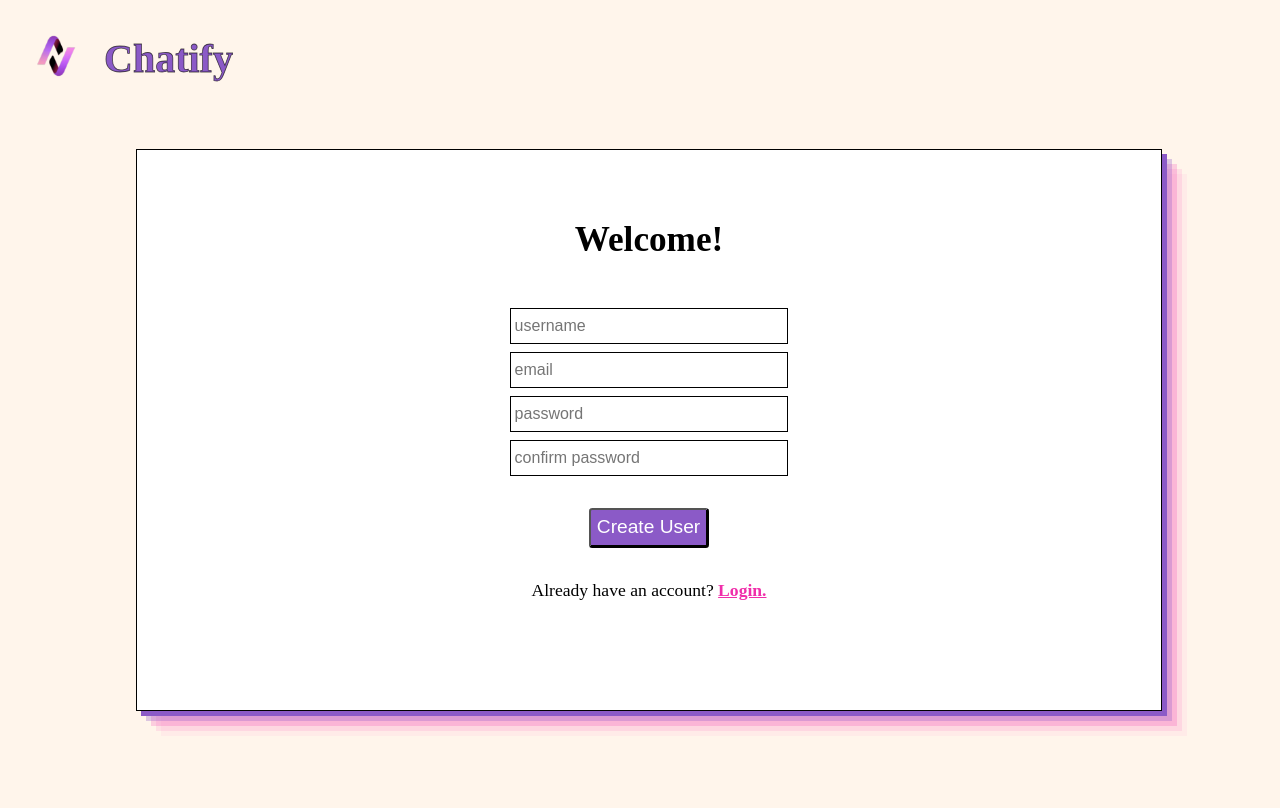
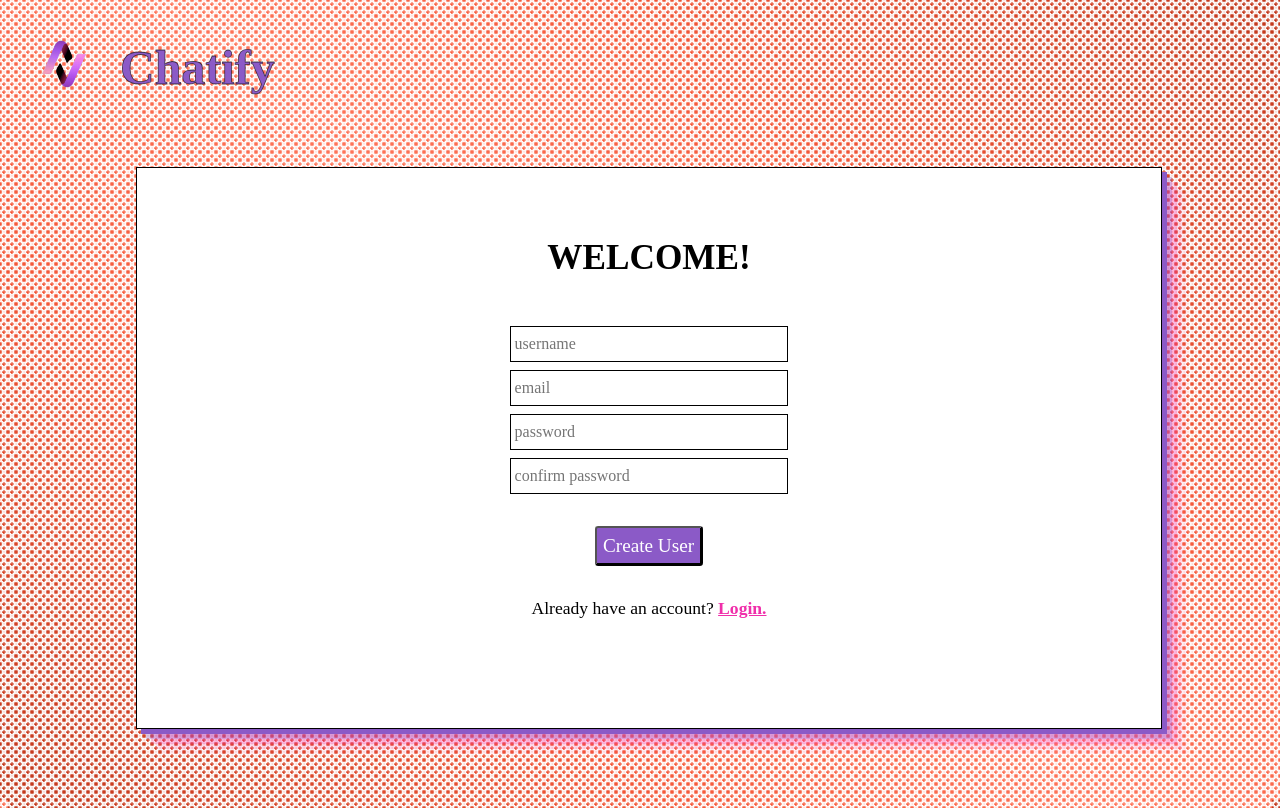
Before and after one commit to KashyapTolemy/CHAT-APP, a React (Vite) app in the folder public/chatapp/: page /register in a window 1280 px wide. Built offline with nearby package versions, Linux system fonts and the light colour scheme; no server answers; a web font is replaced by a local one.

Commit message:
login/register done

```diff
--- a/public/chatapp/index.html
+++ b/public/chatapp/index.html
@@ -2,7 +2,7 @@
 <html lang="en">
   <head>
     <meta charset="UTF-8" />
-    <link rel="icon" type="" href="../chatapp/public/images/1.png" />
+    <link rel="icon" type="image/png" href="../chatapp/public/images/logo1.png" />
     <meta name="viewport" content="width=device-width, initial-scale=1.0" />
     <title>Chatify</title>
   </head>
--- a/public/chatapp/src/index.css
+++ b/public/chatapp/src/index.css
@@ -1,4 +1,7 @@
 *
 {
-    background: rgb(255,245,235);
+    background:   radial-gradient(ellipse farthest-corner, transparent 0%, transparent 35%, #fff 30%, #fff 40%, transparent 90%), radial-gradient(ellipse farthest-corner at 0px 0px, transparent 0%, transparent 20%, #fff 15%, #fff 20%, transparent 50%), radial-gradient(ellipse farthest-corner at 8px 8px, transparent 0%, transparent 20%, #fff 15%, #fff 20%, transparent 50%), radial-gradient(ellipse farthest-corner at 0px 8px, transparent 0%, transparent 20%, #fff 15%, #fff 20%, transparent 40%), radial-gradient(ellipse farthest-corner at 8px 0px, transparent 0%, transparent 20%, #fff 15%, #fff 20%, transparent 50%),  linear-gradient(40deg, #bd2d10 0, #f4502f 30%, #ff6e51 50%, #f4502f 70%, #bd2d10 100%);
+    background-size: 8px 8px, 8px 8px, 8px 8px, 8px 8px, 8px 8px, 100% 100%;
 }
+
+/* rgb(255,245,235); */
--- a/public/chatapp/src/pages/Login/Login.jsx
+++ b/public/chatapp/src/pages/Login/Login.jsx
@@ -123,12 +123,12 @@ export default function Login() {
           variants={variants}
           animate={cursorVariant}
         /> */}
-          <div className={styles.brand}>
+          <a href= "./" className={styles.brand}>
             <img src="/images/logo1.png" className={styles.brand_img}></img>
             <h1 className={styles.brand_title}>Chatify</h1>
-          </div>
+          </a>
         <form onMouseEnter={textEnter} onMouseLeave={textLeave} className={styles.form} onSubmit={(event) => handleSubmit(event)}>
-          <div className={styles.welcome_text}>Welcome!</div>
+          <div className={styles.welcome_text}>WELCOME!</div>
           <input
             type="text"
             placeholder="username"
--- a/public/chatapp/src/pages/Register/Register.jsx
+++ b/public/chatapp/src/pages/Register/Register.jsx
@@ -143,12 +143,12 @@ const Register = () => {
           variants={variants}
           animate={cursorVariant}
         /> */}
-          <div className={styles.brand}>
+          <a href="./" className={styles.brand}>
             <img src="/images/logo1.png" className={styles.brand_img}></img>
             <h1 className={styles.brand_title}>Chatify</h1>
-          </div>
+          </a>
         <form onMouseEnter={textEnter} onMouseLeave={textLeave} className={styles.form} onSubmit={(event) => handleSubmit(event)}>
-          <div className={styles.welcome_text}>Welcome!</div>
+          <div className={styles.welcome_text}>WELCOME!</div>
           <input
             type="text"
             placeholder="username"
@@ -183,7 +183,7 @@ const Register = () => {
           </span>
         </form>
       </div>
-      <ToastContainer className={styles.toastcontainer} />
+      <ToastContainer />
     </>
   );
 };
--- a/public/chatapp/src/pages/Register/style.module.scss
+++ b/public/chatapp/src/pages/Register/style.module.scss
@@ -10,16 +10,21 @@
         display: flex;
         flex-direction: row;
         height: max-content;
-
+        width: max-content;
+        text-decoration: none;
+        background: transparent;
         .brand_img {
-            height: 6rem;
-            width: 6rem;
+            height: 7rem;
+            width: 7rem;
+            background: transparent;
         }
 
         .brand_title {
-            font-size: 2.5rem;
+            background: transparent;
+            font-size: 3rem;
             color: rgb(139, 90, 199);
             -webkit-text-stroke: 0.05rem rgba(6, 5, 5, 0.662);
+
         }
     }
 
@@ -54,7 +59,7 @@
             padding-bottom: 3rem;
             font-size: 2.2rem;
             font-weight: 700;
-            font-family: "Lora", serif;
+            font-family: "Rock Salt", cursive;
         }
 
         .username {
@@ -65,7 +70,7 @@
             font-size: 1rem;
             color: black;
             border: 0.1rem solid black;
-
+            font-family: "Dekko", cursive;
             &::placeholder {
                 padding: 0.1rem;
             }
@@ -79,7 +84,7 @@
             font-size: 1rem;
             color: black;
             border: 0.1rem solid black;
-
+            font-family: "Dekko", cursive;
             &::placeholder {
                 padding: 0.1rem;
             }
@@ -93,7 +98,7 @@
             font-size: 1rem;
             color: black;
             border: 0.1rem solid black;
-
+            font-family: "Dekko", cursive;
             &::placeholder {
                 padding: 0.1rem;
             }
@@ -107,7 +112,7 @@
             font-size: 1rem;
             color: black;
             border: 0.1rem solid black;
-
+            font-family: "Dekko", cursive;
             &::placeholder {
                 padding: 0.1rem;
             }
@@ -124,7 +129,7 @@
             border-right: 0.2rem solid black;
             border-radius: 0.2rem;
             transition: transform 0.3s;
-
+            font-family: "Dekko", cursive;
             &:hover {
                 transform: scale(1.05);
             }
@@ -138,7 +143,7 @@
             padding: 5%;
             padding-top: 1rem;
             line-break: loose;
-
+            font-family: "Rock Salt", cursive;
             .login {
                 background: transparent;
                 height: 4rem;
--- a/public/chatapp/src/styles/globals.scss
+++ b/public/chatapp/src/styles/globals.scss
@@ -1,5 +1,9 @@
 @import url('https://fonts.googleapis.com/css2?family=Lora:ital,wght@0,400..700;1,400..700&display=swap');
 // font-family: "Lora", serif;
+@import url("https://fonts.googleapis.com/css?family=Dekko|Lato:900|Rock+Salt");
+// font-family: "Dekko", cursive;
+// font-family: "Lato", sans-serif;
+// font-family: "Rock Salt", cursive;
 
 
 .dark {
```
Also changed, not shown: public/chatapp/src/pages/Login/style.module.scss (+51 -28 lines).
